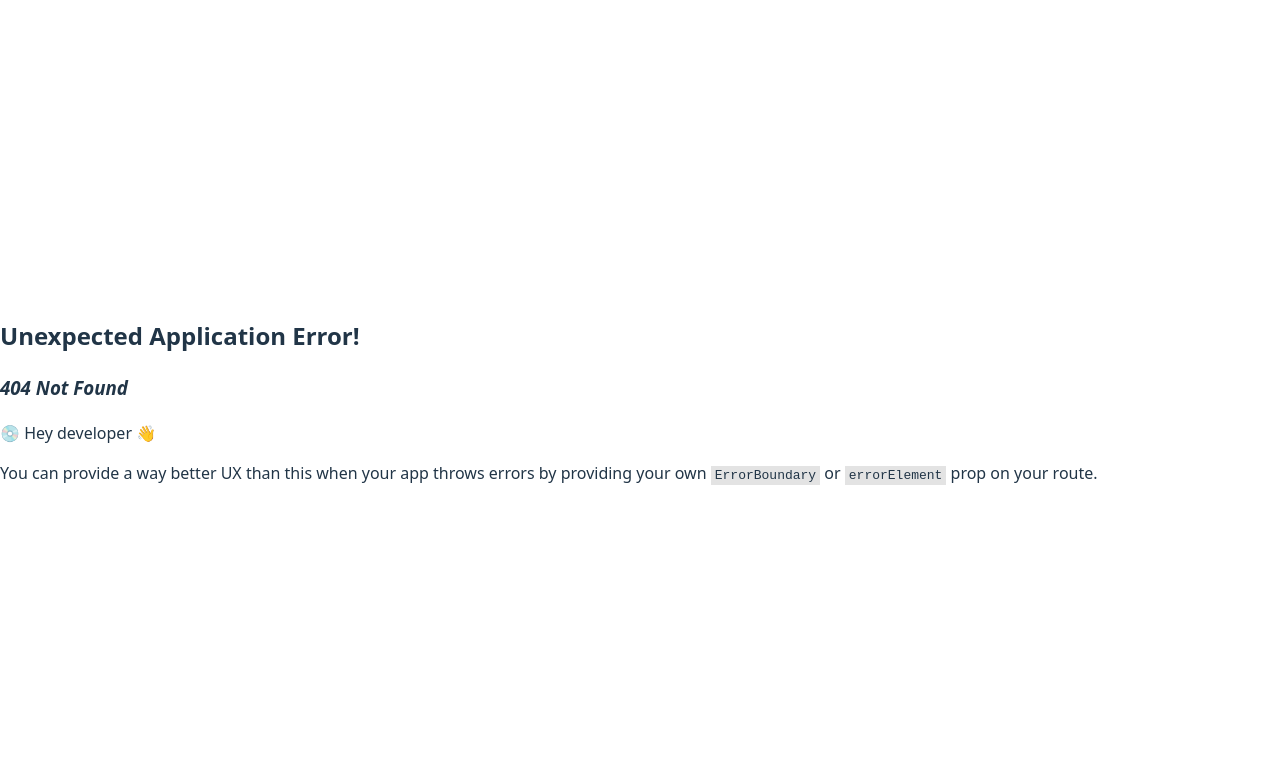
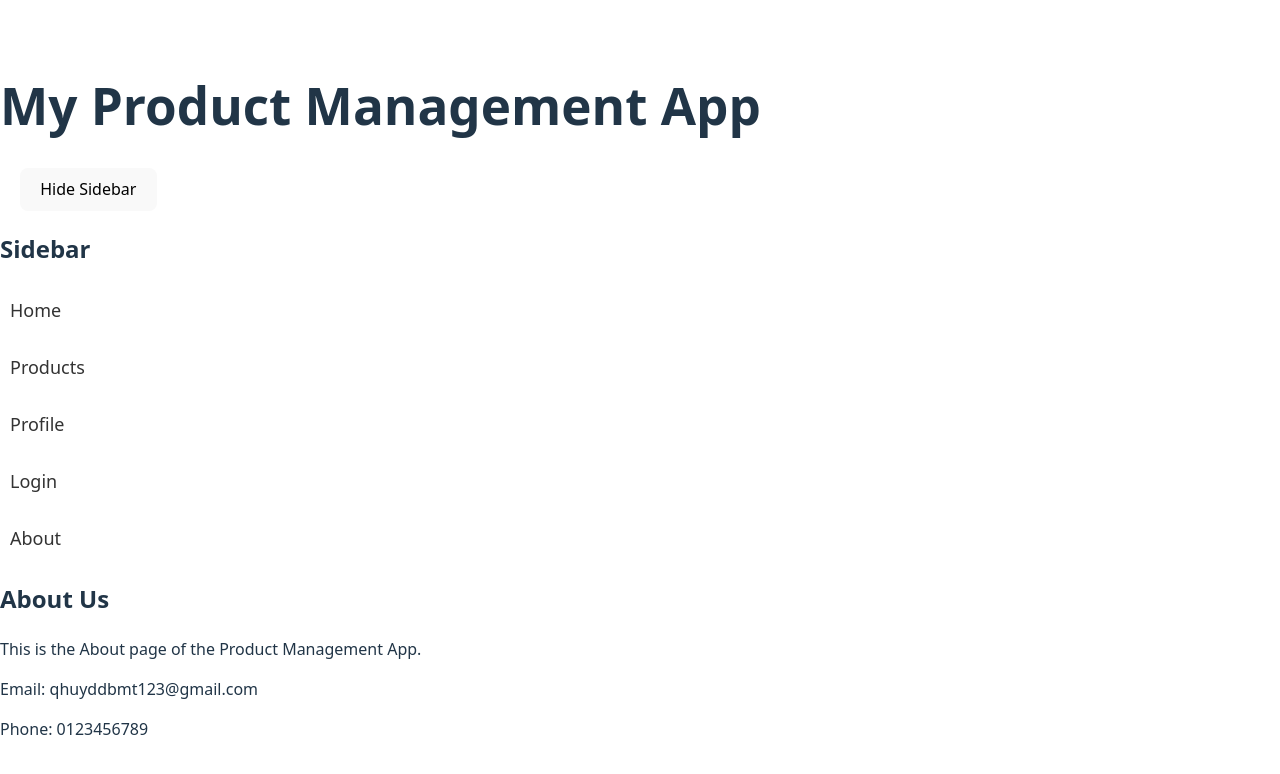
Before and after one commit to chube-coder-2k4/react-spring-mongodb, a React (Vite) app: page /about in a window 1280 px wide. Before the commit this address had no page. Shown: the top 774 px of the page. Built offline with nearby package versions, Linux system fonts and the light colour scheme.

Commit message:
add about page

```diff
--- a/src/App.jsx
+++ b/src/App.jsx
@@ -13,6 +13,7 @@ import Home from './pages/Home';
 import Products from './pages/Products';
 import Profile from './pages/Profile';
 import Login from './pages/Login';
+import About from './components/About';
 
 function Layout() {
   const [isSidebarOpen, setIsSidebarOpen] = useState(true);
@@ -21,6 +22,7 @@ function Layout() {
     { name: 'Products', path: '/products' },
     { name: 'Profile', path: '/profile' },
     { name: 'Login', path: '/login' },
+    { name: 'About', path: '/about' },
   ];
 
   return (
@@ -33,7 +35,7 @@ function Layout() {
       <div className="main-layout">
         <Sidebar menuItems={menuItems} isOpen={isSidebarOpen} />
         <main className="content">
-          <Outlet />
+          <Outlet /> {/* Nơi các page con sẽ render */}
         </main>
       </div>
     </div>
@@ -49,6 +51,7 @@ const router = createBrowserRouter([
       { path: "products", element: <Products /> },
       { path: "profile", element: <Profile /> },
       { path: "login", element: <Login /> },
+      { path: "about", element: <About /> },
     ]
   }
 ]);
--- /dev/null
+++ b/src/components/About.jsx
@@ -0,0 +1,12 @@
+function About() {
+    return (
+        <div>
+            <h2>About Us</h2>
+            <p>This is the About page of the Product Management App.</p>
+            <p>Email: qhuyddbmt123@gmail.com</p>
+            <p>Phone: 0123456789</p>
+        </div>
+    );
+}
+
+export default About;
```
